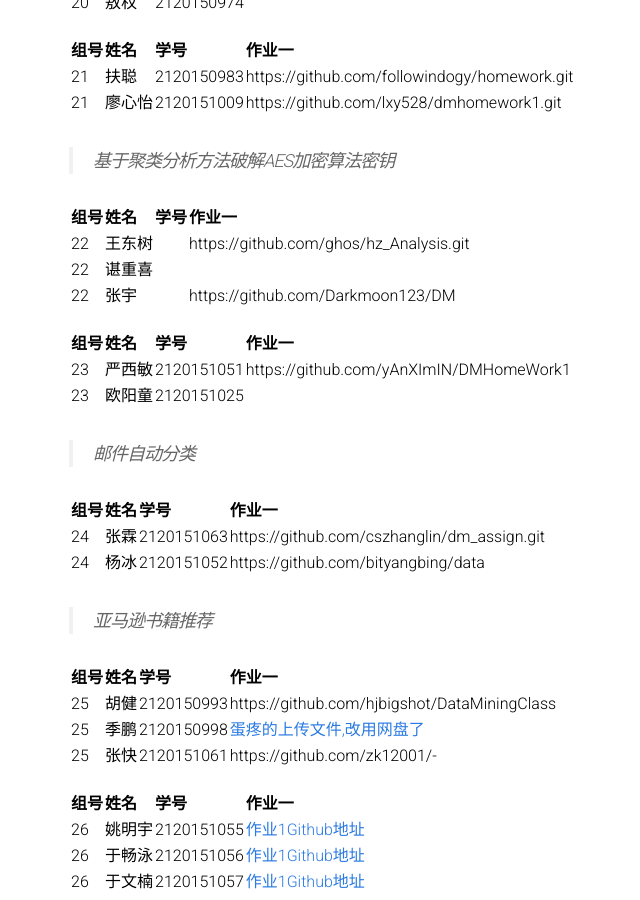
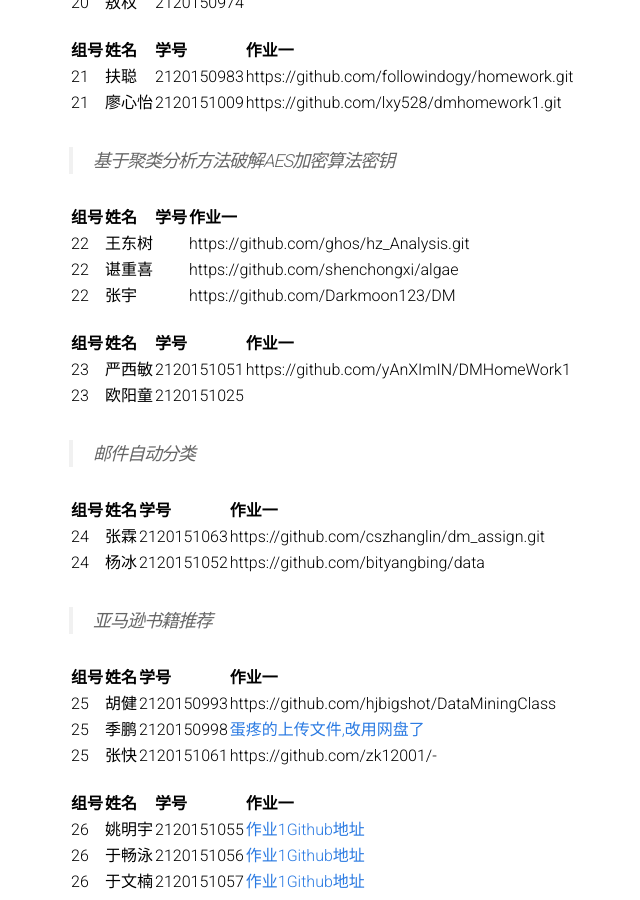
Before and after one commit to BITDM/bitdm.github.io, a Jekyll site: the page built from 2016/groups.md, in a window 1280 px wide and 900 px high, scrolled down 4002 px. Shown: the whole window, without its empty margins (171-811 px from the left). Built offline with Jekyll 4.4.1, drawn with Linux system fonts in a browser that asks for light colours; some of the changed lines change nothing that is shown.

Commit message:
Update groups.md

```diff
--- a/2016/groups.md
+++ b/2016/groups.md
@@ -178,7 +178,7 @@ permalink: /2016/groups/
 |组号|姓名|学号|作业一|
 |:-------------|:-------------|:-----|:-----|
 |22|王东树||https://github.com/ghos/hz_Analysis.git|
-|22|谌重喜||
+|22|谌重喜||https://github.com/shenchongxi/algae|
 |22|张宇||https://github.com/Darkmoon123/DM
 
 |组号|姓名|学号|作业一|
```
